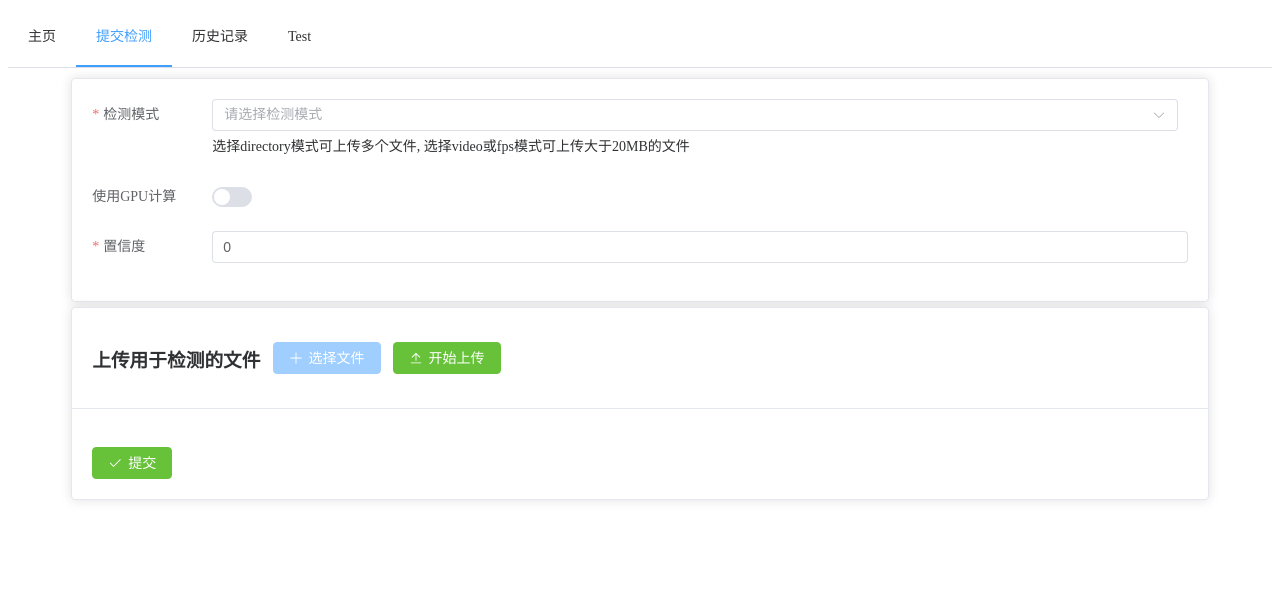
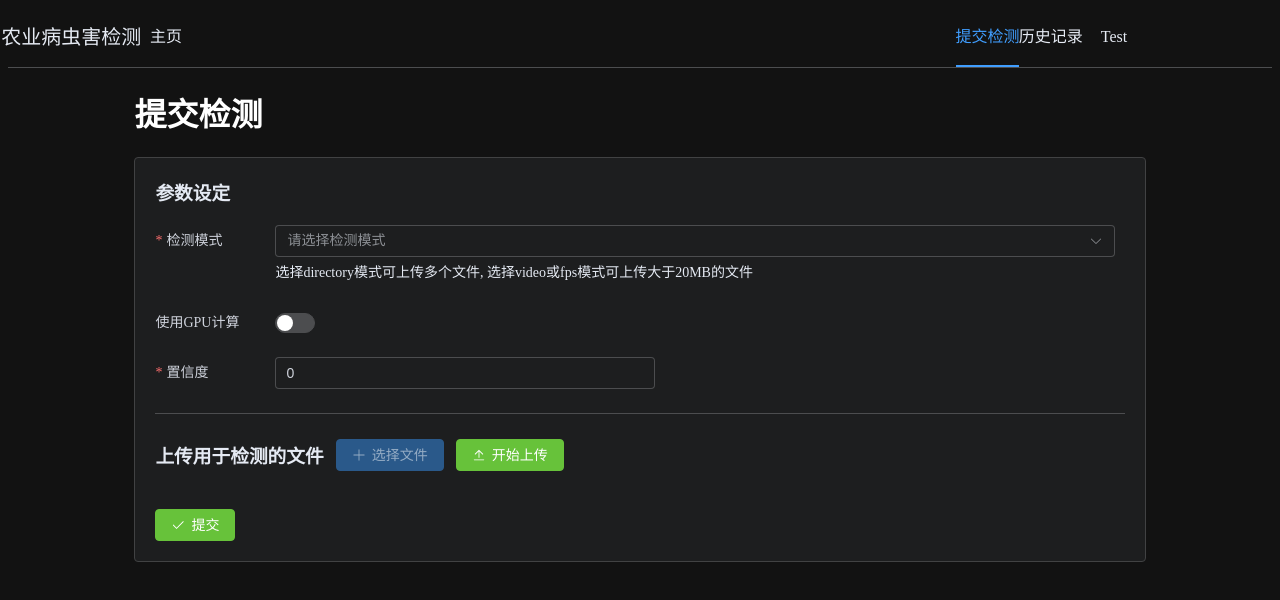
Before and after one commit to trisanct/perceptionfront, a Vue app: page /Submit in a window 1280 px wide. Shown: the top 600 px of the page. Built offline with nearby package versions, Linux system fonts and the light colour scheme.

Commit message:
外观修改

```diff
--- a/index.html
+++ b/index.html
@@ -1,10 +1,10 @@
 <!DOCTYPE html>
-<html lang="en">
+<html lang="zh-cn" class="dark">
   <head>
     <meta charset="UTF-8">
     <link rel="icon" href="/favicon.ico">
     <meta name="viewport" content="width=device-width, initial-scale=1.0">
-    <title>Vite App</title>
+    <title>农业病虫害检测</title>
   </head>
   <body>
     <div id="app"></div>
--- a/package.json
+++ b/package.json
@@ -13,7 +13,6 @@
     "axios": "^1.2.6",
     "crypto-js": "^4.1.1",
     "element-plus": "^2.2.28",
-    "pinia": "^2.0.28",
     "vue": "^3.2.45",
     "vue-router": "^4.1.6"
   },
--- a/src/App.vue
+++ b/src/App.vue
@@ -4,8 +4,10 @@ import Menu from "./components/Menu.vue"
 </script>
 
 <template>
-  <div><Menu></Menu></div>
-  <div style="margin-top: 10px"><RouterView /></div>
+  <Menu></Menu>
+  <div style="margin-left:10%;margin-right:10%;"><RouterView /></div>
 </template>
 
-<style scoped></style>
+<style scoped>
+
+</style>
--- a/src/assets/base.css
+++ /dev/null
@@ -1,74 +0,0 @@
-/* color palette from <https://github.com/vuejs/theme> */
-:root {
-  --vt-c-white: #ffffff;
-  --vt-c-white-soft: #f8f8f8;
-  --vt-c-white-mute: #f2f2f2;
-
-  --vt-c-black: #181818;
-  --vt-c-black-soft: #222222;
-  --vt-c-black-mute: #282828;
-
-  --vt-c-indigo: #2c3e50;
-
-  --vt-c-divider-light-1: rgba(60, 60, 60, 0.29);
-  --vt-c-divider-light-2: rgba(60, 60, 60, 0.12);
-  --vt-c-divider-dark-1: rgba(84, 84, 84, 0.65);
-  --vt-c-divider-dark-2: rgba(84, 84, 84, 0.48);
-
-  --vt-c-text-light-1: var(--vt-c-indigo);
-  --vt-c-text-light-2: rgba(60, 60, 60, 0.66);
-  --vt-c-text-dark-1: var(--vt-c-white);
-  --vt-c-text-dark-2: rgba(235, 235, 235, 0.64);
-}
-
-/* semantic color variables for this project */
-:root {
-  --color-background: var(--vt-c-white);
-  --color-background-soft: var(--vt-c-white-soft);
-  --color-background-mute: var(--vt-c-white-mute);
-
-  --color-border: var(--vt-c-divider-light-2);
-  --color-border-hover: var(--vt-c-divider-light-1);
-
-  --color-heading: var(--vt-c-text-light-1);
-  --color-text: var(--vt-c-text-light-1);
-
-  --section-gap: 160px;
-}
-
-@media (prefers-color-scheme: dark) {
-  :root {
-    --color-background: var(--vt-c-black);
-    --color-background-soft: var(--vt-c-black-soft);
-    --color-background-mute: var(--vt-c-black-mute);
-
-    --color-border: var(--vt-c-divider-dark-2);
-    --color-border-hover: var(--vt-c-divider-dark-1);
-
-    --color-heading: var(--vt-c-text-dark-1);
-    --color-text: var(--vt-c-text-dark-2);
-  }
-}
-
-*,
-*::before,
-*::after {
-  box-sizing: border-box;
-  margin: 0;
-  position: relative;
-  font-weight: normal;
-}
-
-body {
-  min-height: 100vh;
-  color: var(--color-text);
-  background: var(--color-background);
-  transition: color 0.5s, background-color 0.5s;
-  line-height: 1.6;
-  font-family: Inter, -apple-system, BlinkMacSystemFont, 'Segoe UI', Roboto, Oxygen, Ubuntu,
-    Cantarell, 'Fira Sans', 'Droid Sans', 'Helvetica Neue', sans-serif;
-  font-size: 15px;
-  text-rendering: optimizeLegibility;
-  -webkit-font-smoothing: antialiased;
-  -moz-osx-font-smoothing: grayscale;
-}
--- a/src/assets/main.css
+++ /dev/null
@@ -1,35 +0,0 @@
-@import './base.css';
-
-#app {
-  max-width: 1280px;
-  margin: 0 auto;
-  padding: 2rem;
-
-  font-weight: normal;
-}
-
-a,
-.green {
-  text-decoration: none;
-  color: hsla(160, 100%, 37%, 1);
-  transition: 0.4s;
-}
-
-@media (hover: hover) {
-  a:hover {
-    background-color: hsla(160, 100%, 37%, 0.2);
-  }
-}
-
-@media (min-width: 1024px) {
-  body {
-    display: flex;
-    place-items: center;
-  }
-
-  #app {
-    display: grid;
-    grid-template-columns: 1fr 1fr;
-    padding: 0 2rem;
-  }
-}
--- a/src/components/Menu.vue
+++ b/src/components/Menu.vue
@@ -1,10 +1,18 @@
 <template>
-  <el-menu :default-active="$route.path" class="el-menu-demo" mode="horizontal" router>
-    <el-menu-item index="/">主页</el-menu-item>
-    <el-menu-item index="/Submit">提交检测</el-menu-item>
-    <el-menu-item index="/History">历史记录</el-menu-item>
-    <el-menu-item index="/Test">Test</el-menu-item>
+  <el-menu :default-active="$route.path" mode="horizontal" router>
+			<el-menu-item style="width:10%;font-size: 20px;" index="/none" @click="redirectToHome">农业病虫害检测</el-menu-item>
+			<el-menu-item style="width:5%;font-size: 16px;" index="/">主页</el-menu-item>
+			<!-- <el-menu-item style="width:40%;" :disabled="true"></el-menu-item> -->
+			<el-menu-item style="width:5%;font-size: 16px;margin-left: 60%;" index="/Submit">提交检测</el-menu-item>
+			<el-menu-item style="width:5%;font-size: 16px;" index="/History">历史记录</el-menu-item>
+			<el-menu-item style="width:5%;font-size: 16px;" index="/Test">Test</el-menu-item>
   </el-menu>
 </template>
 
-<script lang="ts" setup></script>
+<script lang="ts" setup>
+import { useRouter } from 'vue-router';
+const router=useRouter()
+const redirectToHome = () => {
+	router.push('/')
+}
+</script>
--- a/src/main.ts
+++ b/src/main.ts
@@ -1,13 +1,12 @@
 import { createApp } from 'vue'
-import { createPinia } from 'pinia'
 
 import App from './App.vue'
 import router from './router'
 import ElementPlus from 'element-plus'
 import 'element-plus/dist/index.css'
+import 'element-plus/theme-chalk/dark/css-vars.css'
 
 const app = createApp(App)
-app.use(createPinia())
 app.use(ElementPlus)
 app.use(router)
 
--- a/src/views/Submit.vue
+++ b/src/views/Submit.vue
@@ -1,6 +1,7 @@
 <template>
-  <div class="two-cards">
-    <el-card class="keepdis">
+  <h1>提交检测</h1>
+  <el-card shadow="never">
+		<h3 style="margin-top: 0px;margin-bottom: 20px;">参数设定</h3>
     <el-form ref="formref" :model="form" :rules="rules" label-width="120px" label-position="left">
       <el-form-item label="检测模式" prop="mode">
         <el-select style="margin-right: 10px" v-model="mode" placeholder="请选择检测模式" :disabled="started || loading" @change="true">
@@ -17,21 +18,19 @@
       <el-form-item label="使用GPU计算">
         <el-switch v-model="form.cuda" />
       </el-form-item>
-        <el-form-item label="视频帧率" v-if="mode === 'video'" prop="fps">
+      <el-form-item label="视频帧率" v-if="mode === 'video'" prop="fps" style="max-width: 500px">
         <el-input v-model.number="form.fps" />
       </el-form-item>
-        <el-form-item label="帧率检测次数" v-if="mode === 'fps'" prop="test_interval">
+      <el-form-item label="帧率检测次数" v-if="mode === 'fps'" prop="test_interval" style="max-width: 500px">
         <el-input v-model.number="form.test_interval" />
       </el-form-item>
-        <el-form-item label="置信度" v-if="mode !== 'fps'" prop="confidence">
+      <el-form-item label="置信度" v-if="mode !== 'fps'" prop="confidence" style="max-width: 500px">
         <el-input v-model="form.confidence" />
       </el-form-item>
     </el-form>
-    </el-card>
-    <el-card class="box-card">
-      <template #header>
+		<el-divider />
     <div class="card-header">
-          <h3>上传用于检测的文件</h3>
+      <h3 style="margin: 0px;">上传用于检测的文件</h3>
       <el-upload
         ref="uploadref"
         v-model:file-list="fileList"
@@ -50,15 +49,14 @@
       </el-upload>
       <el-button style="margin-left: 12px" type="success" :icon="Upload" :loading="loading" @click="submitUpload"> 开始上传 </el-button>
     </div>
-      </template>
     <div v-for="(file, index) in fileList" :key="index">
       <el-card v-if="index < shown" shadow="never" class="keepdis">
-					<el-row :gutter="30" style="align-items: center;">
-						<el-col :span="1">
+        <el-row :gutter="0" style="align-items: center">
+          <el-col :span="2">
             <el-button v-if="file.status !== 'success'" type="danger" @click="handleRemove(index)">移除</el-button>
           </el-col>
-						<el-col :span="1">
-							<el-popover placement="right-start" width="auto" trigger="hover">
+          <el-col :span="2">
+            <el-popover placement="right" width="auto" trigger="hover">
               <el-image
                 v-if="modeType(mode) === 'image'"
                 :src="previewurls[index]"
@@ -68,23 +66,29 @@
                 :preview-src-list="previewurls"
                 :initial-index="index"
               />
-								<video v-if="modeType(mode) === 'video'" :src="previewurls[index]" style="width: 800px; height: 450px;" controls></video>
+              <video v-if="modeType(mode) === 'video'" :src="previewurls[index]" style="width: 800px; height: 450px" controls></video>
               <template #reference>
-									<el-button class="m-2">查看</el-button>
+                <el-button type="default">查看</el-button>
               </template>
             </el-popover>
           </el-col>
-						<el-col :span="5" style="white-space:nowrap;overflow: hidden;text-overflow: ellipsis;">
-							<el-popover placement="top" width="auto" trigger="hover">
-								<p style="font-size: larger;">{{ file.name }}</p>
+          <el-col :span="6">
+            <el-popover placement="top-start" width="auto" trigger="hover">
+              {{ file.name }}
               <template #reference>
-									{{ file.name }}
+                <div style="white-space: nowrap; overflow: hidden; text-overflow: ellipsis">{{ file.name }}</div>
               </template>
             </el-popover>
           </el-col>
-						<el-col :span="1">{{ countSize(file.size) }}</el-col>
-						<el-col :span="16">
-							<el-progress class="keepdis" style="width: 100%;" :stroke-width="16" :percentage="file.percentage" :status="file.percentage === 100 ? 'success' : undefined" />
+          <el-col :span="2">{{ countSize(file.size) }}</el-col>
+          <el-col :span="12">
+            <el-progress
+              class="keepdis"
+              style="width: 100%"
+              :stroke-width="16"
+              :percentage="file.percentage"
+              :status="file.percentage === 100 ? 'success' : undefined"
+            />
           </el-col>
         </el-row>
       </el-card>
@@ -92,7 +96,6 @@
     <br />
     <el-button type="success" :icon="Check" :disabled="loading" @click="onSubmit(formref)">提交</el-button>
   </el-card>
-  </div>
 </template>
 
 <script lang="ts" setup>
@@ -104,20 +107,20 @@ import { forEach, isUndefined } from 'lodash'
 import { Check, Plus, Upload } from '@element-plus/icons-vue'
 import type { UploadProps, UploadUserFile, FormInstance, FormRules } from 'element-plus'
 
-let ready = 0
-let adding = 0
-let loadaborted = false //to be done 计算文件哈希时切换模式
+let ready = 0 //未上传的文件数量
+let adding = 0 //单次添加的文件数量
 const mode = ref('')
 const fileList = ref<UploadUserFile[]>([])
 const shas: string[] = []
-const sliceshas: string[] = []
-const shown = ref(0)
-const loading = ref(false)
-const loadprogress = ref(0)
-const started = ref(false)
+//const sliceshas: string[] = []
+const shown = ref(0) //显示的文件数量
+const loading = ref(false) //是否正在计算文件哈希
+const loadprogress = ref(0) //文件哈希计算总进度
+const started = ref(false) //至少点击过一次上传
 const sha256 = CryptoJS.algo.SHA256.create()
-const previewurls = ref<string[]>([])
+const previewurls = ref<string[]>([]) //上传的文件或视频预览url
 const form = reactive({
+  //提交的表单数据
   guid: '',
   cuda: false,
   mode: -1,
@@ -157,6 +160,7 @@ const rules = reactive<FormRules>({
   ],
 })
 watch(fileList, async (a, b) => {
+  //添加文件
   if (a.length > b.length) {
     updateLoadProgress(0)
     adding = a.length - b.length
@@ -198,14 +202,8 @@ watch(fileList, async (a, b) => {
     adding = 0
   }
 })
-const modevalue = (mode: string) => {
-  if (mode === 'predict') return 0
-  if (mode === 'video') return 1
-  if (mode === 'fps') return 2
-  if (mode === 'directory') return 3
-  return 9
-}
 watch(mode, (newmode, oldmode) => {
+  //切换模式
   form.guid = ''
   form.mode = modevalue(mode.value)
   formref.value?.validateField('mode', () => null)
@@ -225,12 +223,11 @@ watch(mode, (newmode, oldmode) => {
   previewurls.value.splice(shown.value, previewurls.value.length - shown.value)
   if (shas.splice(shown.value, shas.length - shown.value).length !== 0) ElMessage.warning('部分或全部文件因模式切换而移除')
 })
-
 const handleExceed: UploadProps['onExceed'] = (files, uploadFiles) => {
   ElMessage.warning('非directory模式不能添加多个文件')
 }
-
 const handleRemove = (i: number) => {
+  //移除文件
   if (fileList.value[i].status === 'success') {
     ElMessage.warning('无法移除已上传的文件')
     return
@@ -241,13 +238,12 @@ const handleRemove = (i: number) => {
   shas.splice(i, 1)
   previewurls.value.splice(i, 1)
 }
-
 const handleError: UploadProps['onError'] = (error, file, uploadFiles) => {
   file.percentage = 0
   file.status = 'fail'
 }
-
 const submitUpload = () => {
+  //点击上传
   if (mode.value === '') {
     ElMessage.warning('请先选择检测模式')
     return
@@ -262,24 +258,21 @@ const submitUpload = () => {
   }
   started.value = true
   if (mode.value === 'predict') {
-    //单传
-    uploadFile()
+    uploadFile() //单传
     return
   }
   if (modeType(mode.value) === 'video') {
-    //切传
-    uploadSlices()
+    uploadSlices() //切传
     return
   }
   if (mode.value === 'directory') {
-    //多传
-    uploadFiles()
+    uploadFiles() //多传
     return
   }
   ElMessage.error('错误')
 }
-
 const onSubmit = async (formEl: FormInstance | undefined) => {
+  //点击提交
   if (!formEl) return
   await formEl.validate(async (valid, fields) => {
     if (valid) {
@@ -301,6 +294,7 @@ const onSubmit = async (formEl: FormInstance | undefined) => {
   })
 }
 const countSize = (bytes: any) => {
+  //显示文件大小
   if (typeof bytes !== 'number') return '0B'
   if (bytes === 0) return '0B'
   let k = 1024,
@@ -308,18 +302,24 @@ const countSize = (bytes: any) => {
     i = Math.floor(Math.log(bytes) / Math.log(k))
   return (bytes / Math.pow(k, i)).toPrecision(3) + sizes[i]
 }
-
 const modeType = (mode: string) => {
   if (mode === 'predict' || mode === 'directory') return 'image'
   if (mode === 'video' || mode === 'fps') return 'video'
   return ''
 }
-
+const modevalue = (mode: string) => {
+  //转换模式字符串到服务端对应的enum值
+  if (mode === 'predict') return 0
+  if (mode === 'video') return 1
+  if (mode === 'fps') return 2
+  if (mode === 'directory') return 3
+  return 9
+}
 const updateLoadProgress = (p: number) => {
+  //更新计算文件哈希进度
   loading.value = p === 100 ? false : true
   loadprogress.value = p
 }
-
 interface extradata {
   name: string
   value: string
@@ -351,11 +351,9 @@ const uploadOne = async (i: number, extra: extradata[] = []) => {
     ElMessage.error(e?.toString())
   }
 }
-
 const uploadFile = async () => {
   form.guid = await uploadOne(0)
 }
-
 const uploadFiles = async () => {
   try {
     if (form.guid === '') {
@@ -377,7 +375,6 @@ const uploadFiles = async () => {
     i++
   }
 }
-
 const uploadSlices = async () => {
   try {
     const file = fileList.value[0].raw as File
@@ -422,7 +419,6 @@ const uploadSlices = async () => {
     ElMessage.error(e?.toString())
   }
 }
-
 const getFileSHAProgressive = async (file: Blob, update: boolean = true) => {
   const sliceSize = 4194304
   const total = file.size
@@ -443,15 +439,12 @@ const getFileSHAProgressive = async (file: Blob, update: boolean = true) => {
 }
 </script>
 <style>
-.two-cards {
-  margin-left: 5%;
-  margin-right: 5%;
-}
 .card-header {
   display: flex;
   align-items: center; /*垂直居中*/
+	margin-bottom: 20px;
 }
-.keepdis{
+.keepdis {
   margin-top: 5px;
   margin-bottom: 5px;
 }
```
Also changed, not shown: src/views/Historys.vue (+33 -4 lines), 2 other files (tests, documents, lock files or other folders). Lines whose indentation alone changed are shown as unchanged.
